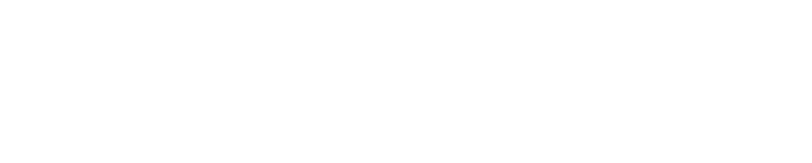
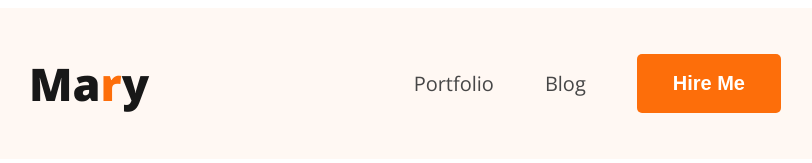
Before and after one commit to SM-Mahidur/milestone-5-web-developer-protfilio-assignment-1, a plain HTML site: page index.html in a window 1280 px wide. Shown: the whole page, without its empty margins (235-1047 px from the left). Drawn offline with nearby package versions, Linux system fonts and the light colour scheme.

Commit message:
navbar section adding

```diff
--- a/index.html
+++ b/index.html
@@ -3,9 +3,23 @@
 <head>
     <meta charset="UTF-8">
     <meta name="viewport" content="width=device-width, initial-scale=1.0">
+    <link rel="preconnect" href="https://fonts.googleapis.com">
+    <link rel="preconnect" href="https://fonts.gstatic.com" crossorigin>
+    <link href="https://fonts.googleapis.com/css2?family=Open+Sans:ital,wght@0,400;0,700;0,800;1,400;1,700;1,800&display=swap" rel="stylesheet">
+    <link rel="stylesheet" href="./styles/style.css">
     <title>Web Developer Protfolio</title>
 </head>
 <body>
-
+        <!-- navbar section  -->
+        <header class="header">
+            <nav>
+                <h3 class="logoTitle">Ma<span class="logoStyle">r</span>y</h3>
+                <ul>
+                    <li><a href="#protfolio">Portfolio</a></li>
+                    <li><a href="#blog">Blog</a></li>
+                    <li><button class="cmbtn">Hire Me</button></li>
+                </ul>
+            </nav>
+        </header>
 </body>
 </html>
--- a/styles/style.css
+++ b/styles/style.css
@@ -0,0 +1,49 @@
+/* Share style css  */
+
+body{
+    font-family: 'Open Sans', sans-serif;
+}
+.cmbtn{
+    border-radius: 5px;
+    background: #FD6E0A;
+    padding: 18px 36px;
+    border: 0;
+    color:  #FFF;
+    font-size: 20px;
+    font-weight: 700;
+    cursor: pointer;
+}
+
+/* nav style section  */
+nav{
+    display: flex;
+    align-items: center;
+    justify-content: space-between;
+    margin: 0px 256px;
+}
+nav > ul{
+    display: flex;
+    gap: 51px;
+    align-items: center;
+}
+nav ul li{
+    list-style-type: none;
+}
+nav ul li a{
+    text-decoration: none;
+    color: #474747;
+    font-size: 20px;
+    font-weight: 400;
+}
+.logoTitle{
+    color: #181818;
+    font-size: 45px;
+    font-weight: 800;
+}
+.logoStyle{
+color: #FD6E0A;
+}
+/* header style section  */
+.header{
+    background: #FFF8F3;
+}
```
